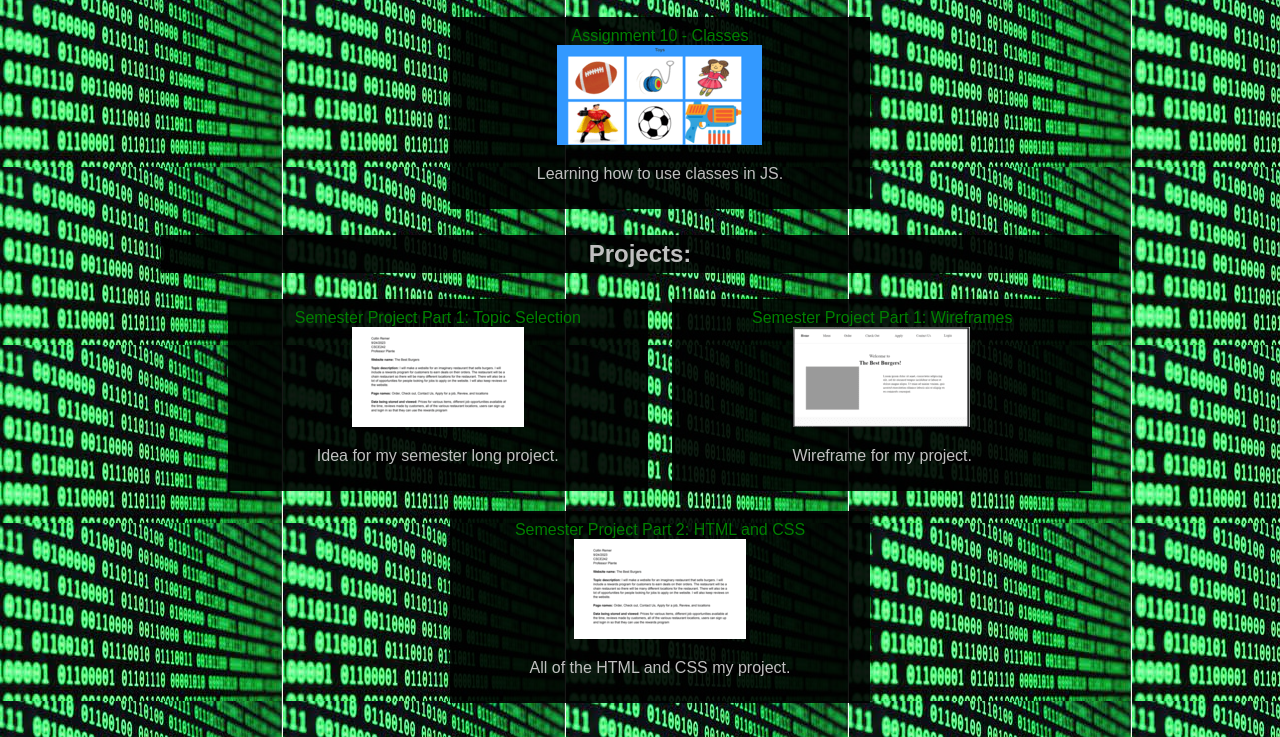
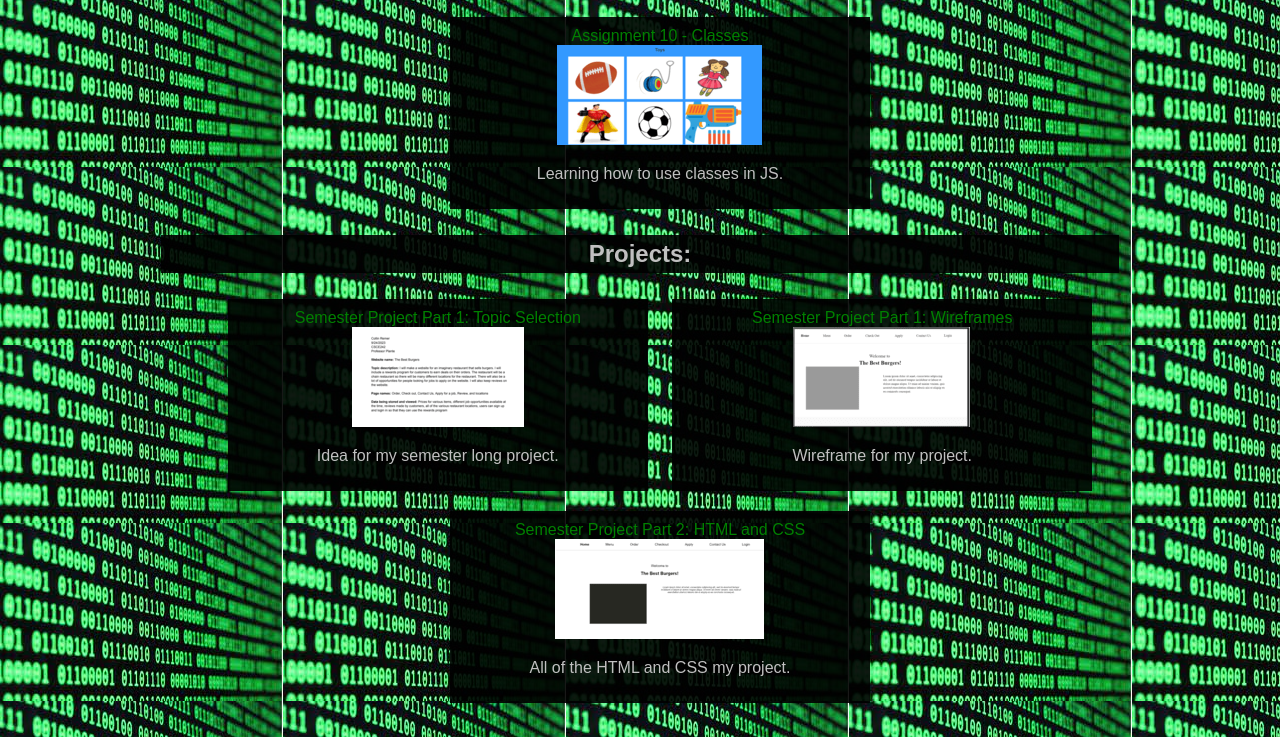
Before and after one commit to ctremer/ctremer.github.io, a plain HTML site: page index.html in a window 1280 px wide. Shown: the part 1079-1816 px from the top of the page. Drawn offline with Linux system fonts and the light colour scheme.

Commit message:
added image for HTML and CSS project part

```diff
--- a/index.html
+++ b/index.html
@@ -40,7 +40,7 @@
 				<ul>
 				<li id = "list-item"><a href = "CSCE242 Semester Project Part 1 - Collin Remer.pdf">Semester Project Part 1: Topic Selection<br><img src = "images/project-idea.png"><br><p>Idea for my semester long project.</p></a></li>
 				<li id = "list-item"><a href = "https://mockitt.wondershare.com/proto/zpYNpmAMs1vulyjKBwOCxM/sharing?view_mode=device #Web Page Wireframe-CSCE242 Project Part 1 - Collin Remer">Semester Project Part 1: Wireframes<br><img src = "images/project-wireframe.png"><br><p>Wireframe for my project.</p></a></li>
-				<li id = "list-item"><a href = "projects/part1/index.html">Semester Project Part 2: HTML and CSS<br><img src = "images/project-idea.png"><br><p>All of the HTML and CSS my project.</p></a></li>
+				<li id = "list-item"><a href = "projects/part1/index.html">Semester Project Part 2: HTML and CSS<br><img src = "images/project-html.png"><br><p>All of the HTML and CSS my project.</p></a></li>
 				</ul>
 			</nav>
 		</div>
```
